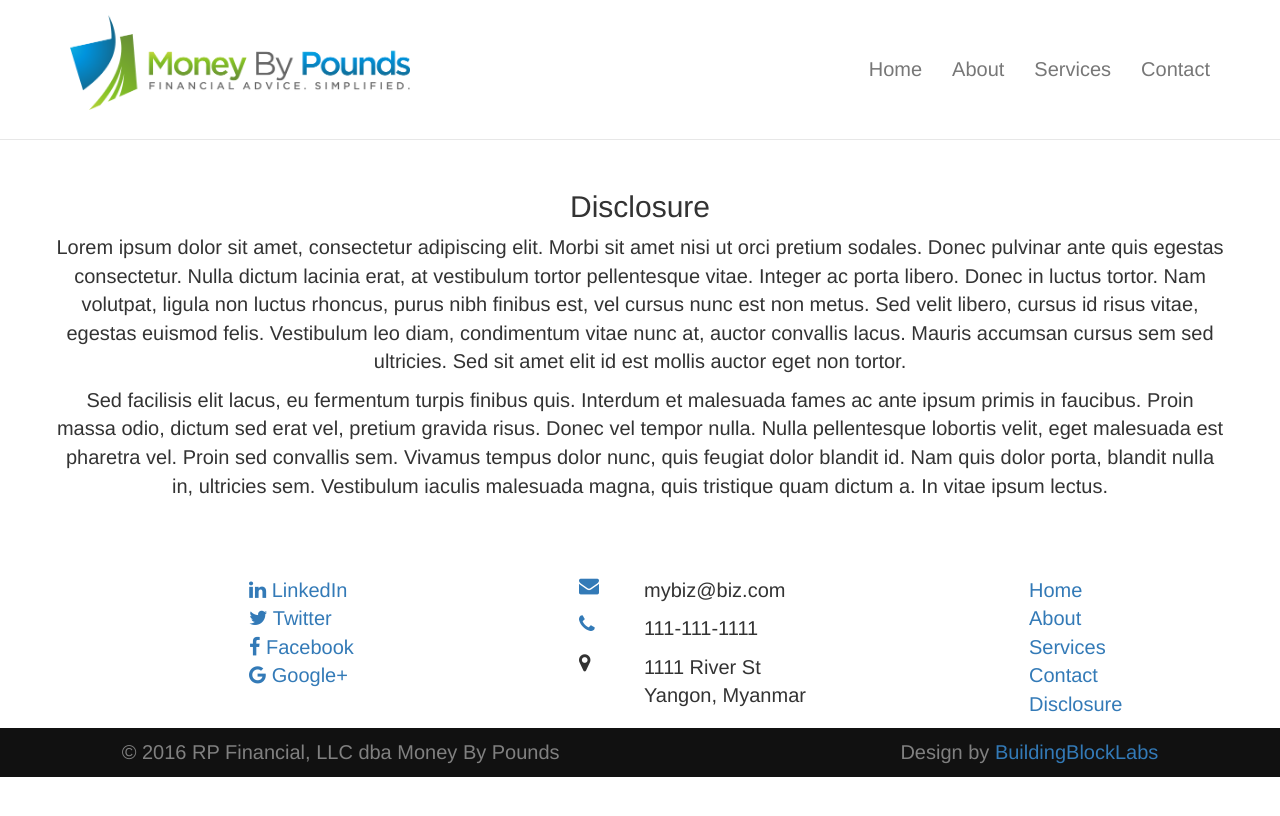
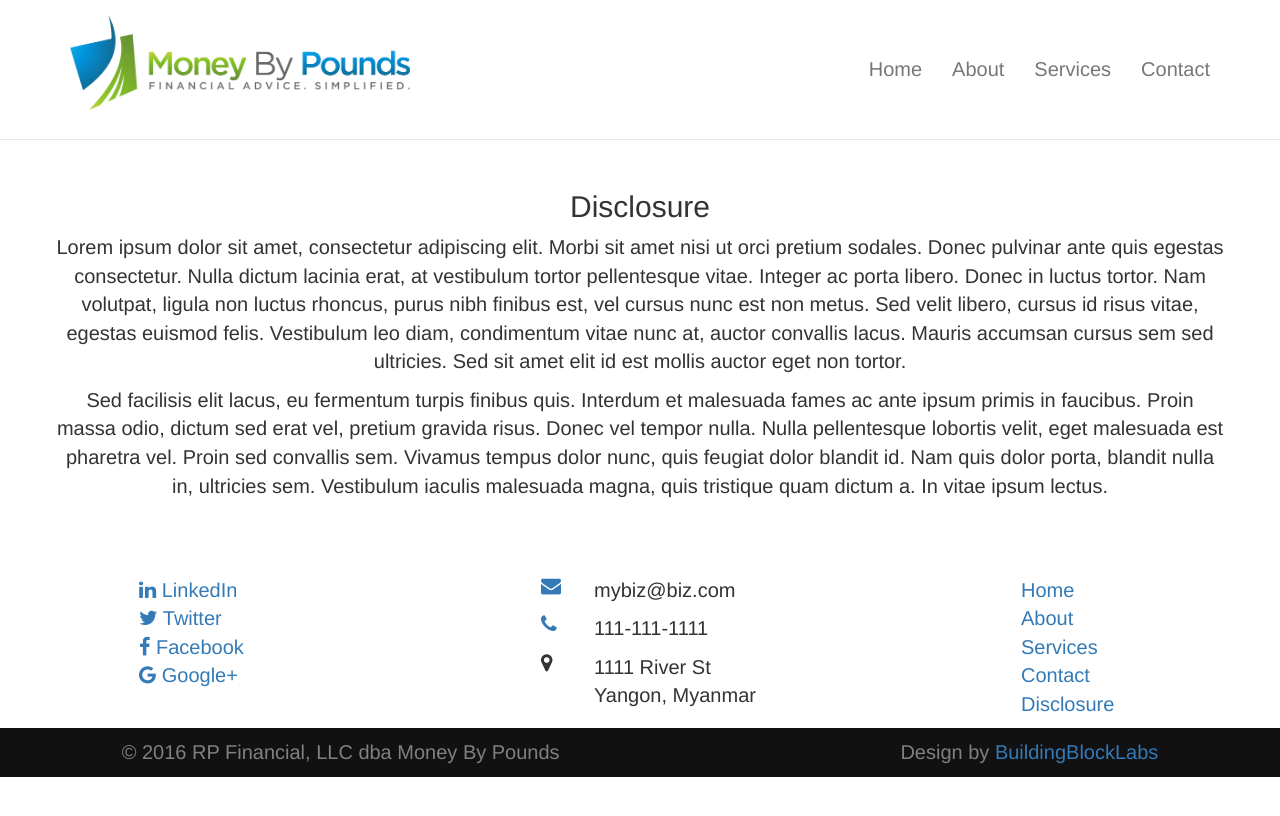
Before and after one commit to MoneyByPounds/MoneyByPounds.github.io, a Jekyll site: the page built from disclosure.html, in a window 1280 px wide. Shown: the top 816 px of the page. Built offline with Jekyll 4.4.1, drawn with Linux system fonts in a browser that asks for light colours.

Commit message:
Fix footer alignment

```diff
--- a/_includes/footer.html
+++ b/_includes/footer.html
@@ -69,7 +69,7 @@
         </div>
       </div>
       <div class="col-sm-4">
-        <ul>
+        <ul class="more-left-padding">
           <li>
             <a href="/">
               Home
--- a/assets/css/_footer.scss
+++ b/assets/css/_footer.scss
@@ -7,13 +7,19 @@
 }
 
 footer {
-  padding-left: 5.5em;
+  min-padding-left: 5.5em;
   p {
     color: $charcoal;
   }
   ul {
     list-style-type: none;
     padding-left: 3em;
+  }
+  .flex-container {
+    padding-left: 20%;
+  }
+  .more-left-padding {
+    padding-left: 45%;
   }
 }
 
@@ -29,8 +35,14 @@
 
 @media (max-width: 768px) {
   footer {
-    padding-left: 0;
+    padding-left: 3%;
     ul {
+      padding-left: 0;
+    }
+    .flex-container {
+      padding-left: 0;
+    }
+    .more-left-padding {
       padding-left: 0;
     }
   }
```
